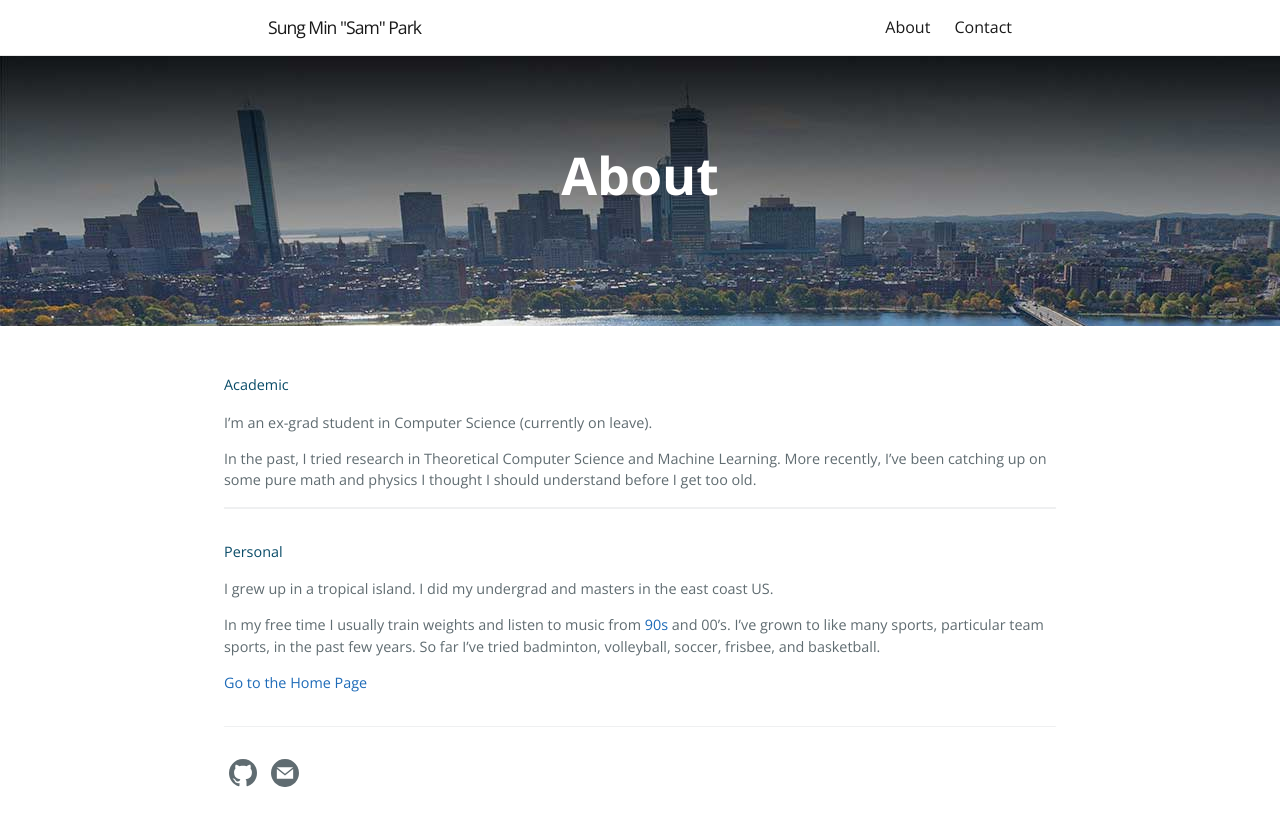
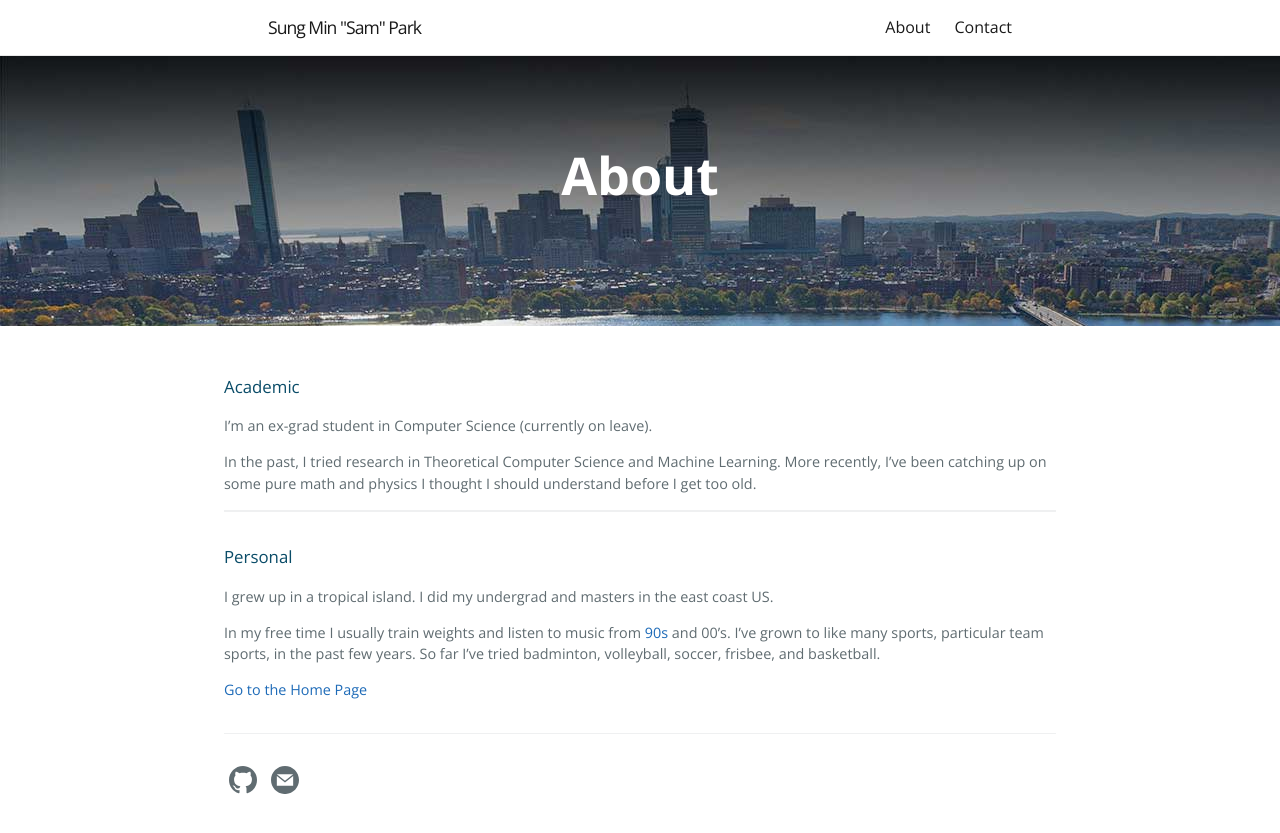
Before and after one commit to sung-max/sung-max.github.io, a Jekyll site: the page built from about.md, in a window 1280 px wide. Shown: the top 833 px of the page. Built offline with Jekyll 4.4.1, drawn with Linux system fonts in a browser that asks for light colours.

```diff
--- a/about.md
+++ b/about.md
@@ -4,7 +4,7 @@ title: About
 tagline:
 permalink: /about/
 ---
-#### Academic
+### Academic
 
 I'm an ex-grad student in Computer Science (currently on leave).
 
@@ -14,7 +14,7 @@ More recently, I've been catching up on some pure math and physics I thought I s
 
 ------------
 
-#### Personal
+### Personal
 
 I grew up in a tropical island.
 I did my undergrad and masters in the east coast US.
```
